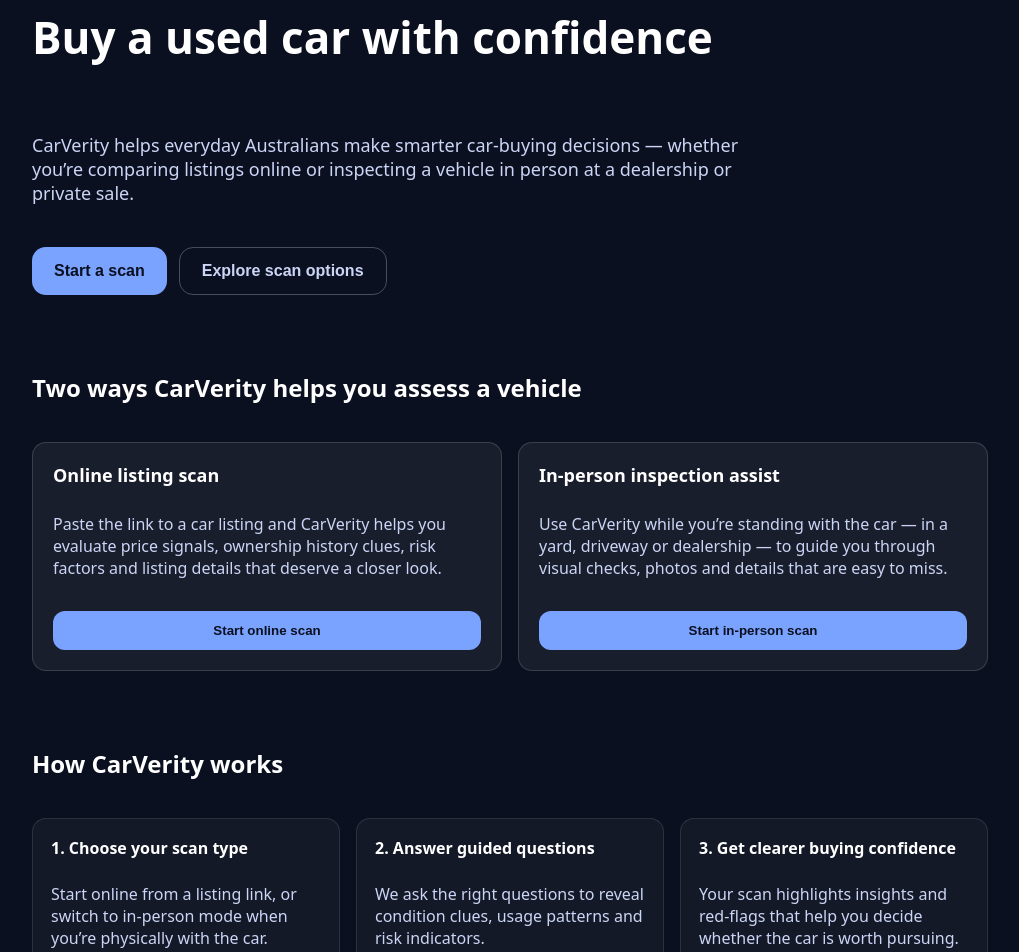
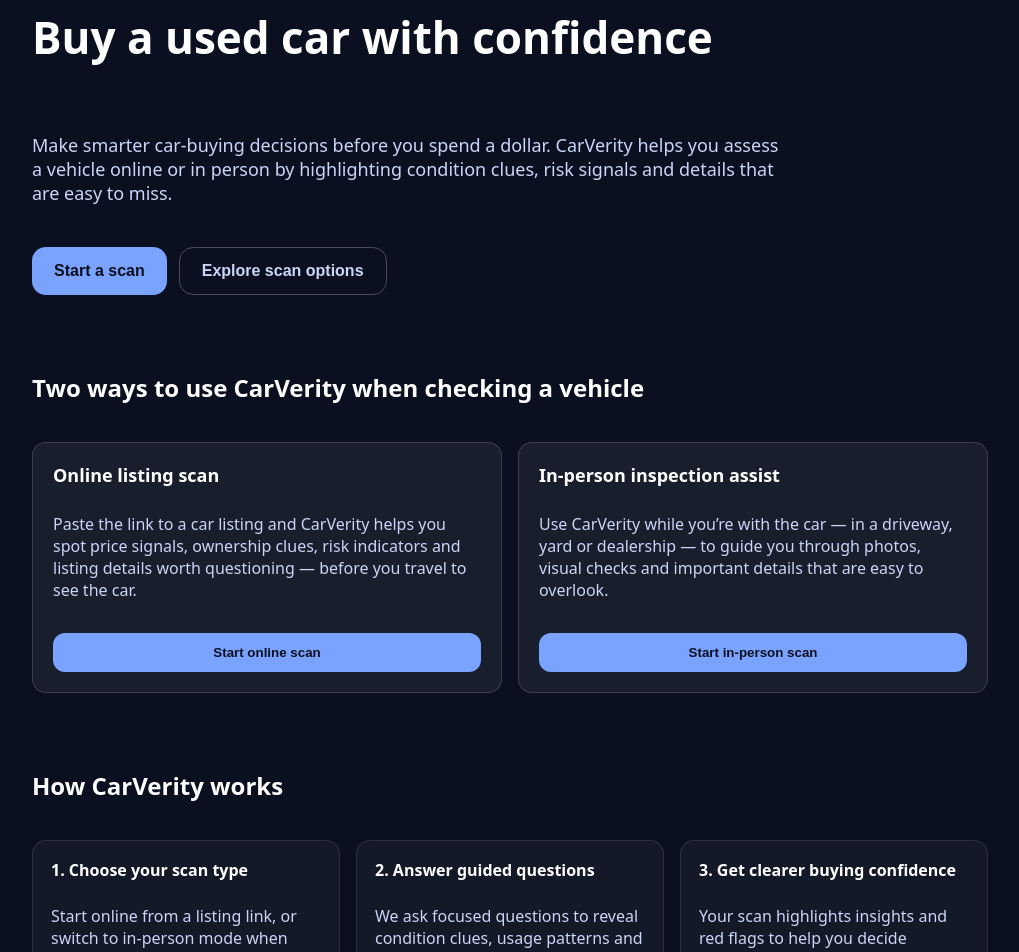
Before and after one commit to jeremy-swallow/carverity-clean, a React (Vite) app: page / in a window 1280 px wide. Shown: the part 160-1112 px from the top of the page, without its empty margins (130-1149 px from the left). Built offline with nearby package versions, Linux system fonts and the light colour scheme.

Commit message:
copy: refine homepage tone and buyer-focused messaging

```diff
--- a/src/pages/Home.tsx
+++ b/src/pages/Home.tsx
@@ -27,9 +27,9 @@ export default function Home() {
         </h1>
 
         <p style={{ fontSize: 18, maxWidth: 760, color: "#cbd5f5" }}>
-          CarVerity helps everyday Australians make smarter car-buying decisions —
-          whether you’re comparing listings online or inspecting a vehicle in person
-          at a dealership or private sale.
+          Make smarter car-buying decisions before you spend a dollar. CarVerity
+          helps you assess a vehicle online or in person by highlighting
+          condition clues, risk signals and details that are easy to miss.
         </p>
 
         <div style={{ display: "flex", gap: 12, marginTop: 6, flexWrap: "wrap" }}>
@@ -71,7 +71,7 @@ export default function Home() {
       {/* TWO MODES */}
       <section id="modes" style={{ display: "grid", gap: 18 }}>
         <h2 style={{ fontSize: 24, fontWeight: 700 }}>
-          Two ways CarVerity helps you assess a vehicle
+          Two ways to use CarVerity when checking a vehicle
         </h2>
 
         <div
@@ -83,14 +83,14 @@ export default function Home() {
         >
           <ModeCard
             title="Online listing scan"
-            description="Paste the link to a car listing and CarVerity helps you evaluate price signals, ownership history clues, risk factors and listing details that deserve a closer look."
+            description="Paste the link to a car listing and CarVerity helps you spot price signals, ownership clues, risk indicators and listing details worth questioning — before you travel to see the car."
             action="Start online scan"
             onClick={() => navigate("/start-scan")}
           />
 
           <ModeCard
             title="In-person inspection assist"
-            description="Use CarVerity while you’re standing with the car — in a yard, driveway or dealership — to guide you through visual checks, photos and details that are easy to miss."
+            description="Use CarVerity while you’re with the car — in a driveway, yard or dealership — to guide you through photos, visual checks and important details that are easy to overlook."
             action="Start in-person scan"
             onClick={() => navigate('/scan/in-person')}
           />
@@ -115,12 +115,12 @@ export default function Home() {
 
           <Card
             title="2. Answer guided questions"
-            body="We ask the right questions to reveal condition clues, usage patterns and risk indicators."
+            body="We ask focused questions to reveal condition clues, usage patterns and potential risks."
           />
 
           <Card
             title="3. Get clearer buying confidence"
-            body="Your scan highlights insights and red-flags that help you decide whether the car is worth pursuing."
+            body="Your scan highlights insights and red flags to help you decide whether the car is worth pursuing."
           />
         </div>
       </section>
@@ -143,7 +143,7 @@ export default function Home() {
         </button>
 
         <p style={{ color: "#9aa3c7", fontSize: 14 }}>
-          No account required — quick, simple and privacy-friendly.
+          No account required. Quick, simple and privacy-friendly.
         </p>
       </section>
 
```
